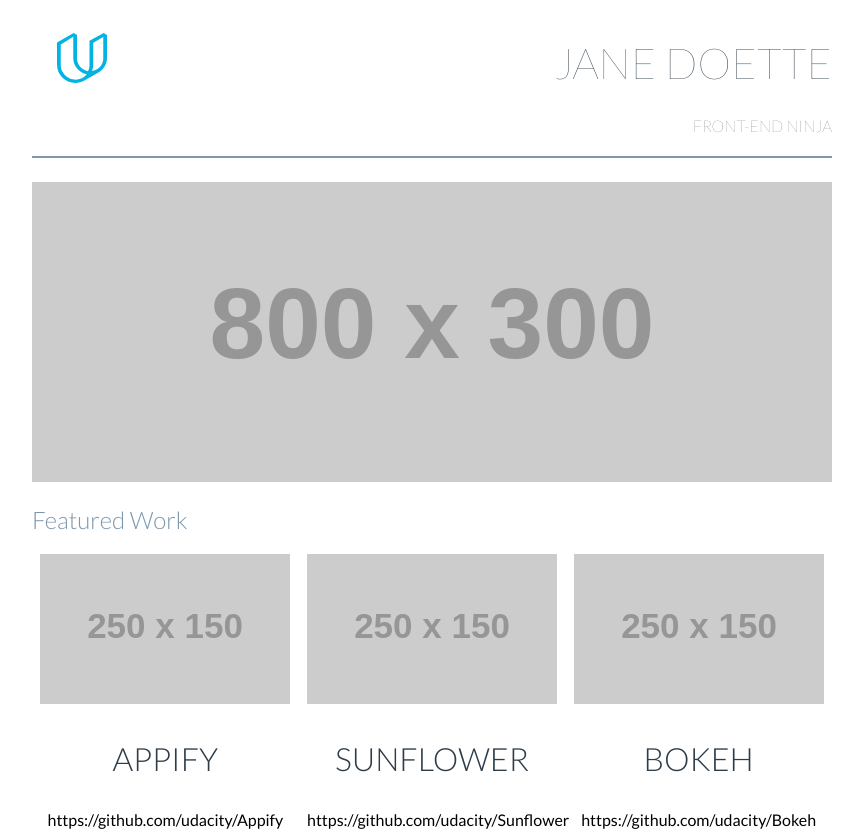
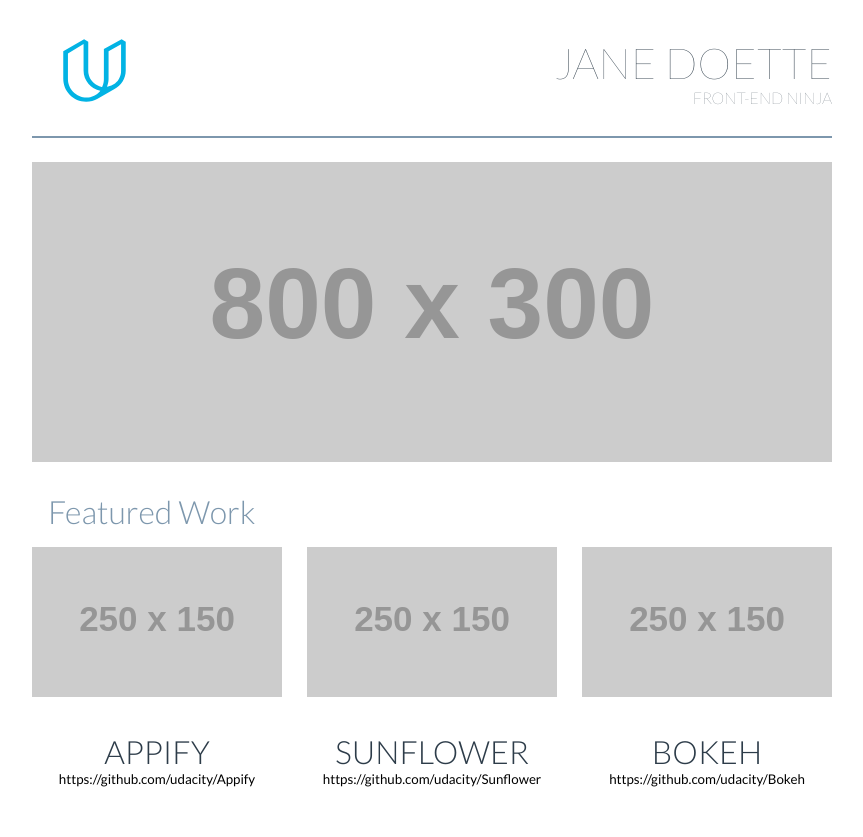
Before and after one commit to danielfennelly/udacity-build-a-portfolio, a website: page index.html in a window 1280 px wide. Shown: the whole page, without its empty margins (208-1071 px from the left). After the commit the page ends 808 px from the top, so only its background shows below. Drawn offline with Linux system fonts and the light colour scheme; placeholder pictures from the web are drawn by us.

Commit message:
- increased sub-heading size and removed whitespace - increased logo size - increase featured work heading size - shrank link text size

```diff
--- a/css/style.css
+++ b/css/style.css
@@ -19,6 +19,7 @@ h1 {
 h2 {
 	font-weight: 300;
 	color: #7d97ad;
+	font-size: 24pt;
 }
 
 h3 {
@@ -26,11 +27,17 @@ h3 {
 	text-transform: uppercase;
 	font-weight: 300;
 	font-size: 24pt;
+	margin-bottom: 0;
 }
 
 h4 {
 	text-transform: uppercase;
 	font-weight: 100;
+}
+
+p {
+	margin-top: 0;
+	font-size: smaller;
 }
 
 /* Header Styling */
@@ -42,16 +49,25 @@ h4 {
 
 .logo {
 	width: 50%;
+	max-height: 100%;
 }
 
 .logo img {
 	max-width: 100%;
-	max-height: 100px;
+	height: 125px;
 }
 
 .name-and-title {
 	width: 50%;
 	text-align: right;
+}
+
+.name-and-title h1 {
+	margin-bottom: 0;
+}
+
+.name-and-title h4 {
+	margin-top: 0;
 }
 
 /* Splash Styling */
@@ -61,6 +77,11 @@ h4 {
 }
 
 /* Carousel Styling */
+
+.carousel-header h2 {
+	margin-bottom: 0.5em;
+	padding-left: 0.5em;
+}
 
 .carousel {
 	display: flex;
@@ -83,9 +104,15 @@ h4 {
 
 /* Media Queries */
 
+/* Breakpoint at 300px */
+
 @media only screen and (max-width: 300px) {
 	.logo {
 		display: none;
+	}
+
+	.name-and-title {
+		text-align: left;
 	}
 }
 
@@ -94,3 +121,15 @@ h4 {
 		display: block;
 	}
 }
+
+/* Breakpoint at 750px */
+
+@media only screen and (min-width: 750px) {
+	.tile:last-of-type {
+		margin-right: 0;
+	}
+
+	.tile:first-of-type {
+		margin-left: 0;
+	}
+}
--- a/index.html
+++ b/index.html
@@ -38,17 +38,17 @@
 			<div class='tile'>
 				<img src="http://placehold.it/250x150">
 				<h3>Appify</h3>
-				<a href='https://github.com/udacity/Appify'>https://github.com/udacity/Appify</a>
+				<p><a href='https://github.com/udacity/Appify'>https://github.com/udacity/Appify</a></p>
 			</div>
 			<div class='tile'>
 				<img src="http://placehold.it/250x150">
 				<h3>Sunflower</h3>
-				<a href='https://github.com/udacity/Sunflower'>https://github.com/udacity/Sunflower</a>
+				<p><a href='https://github.com/udacity/Sunflower'>https://github.com/udacity/Sunflower</a></p>
 			</div>
 			<div class='tile'>
 				<img src="http://placehold.it/250x150">
 				<h3>Bokeh</h3>
-				<a href='https://github.com/udacity/Bokeh'>https://github.com/udacity/Bokeh</a>
+				<p><a href='https://github.com/udacity/Bokeh'>https://github.com/udacity/Bokeh</a></p>
 			</div>
 		</div>
 	</div>
```
